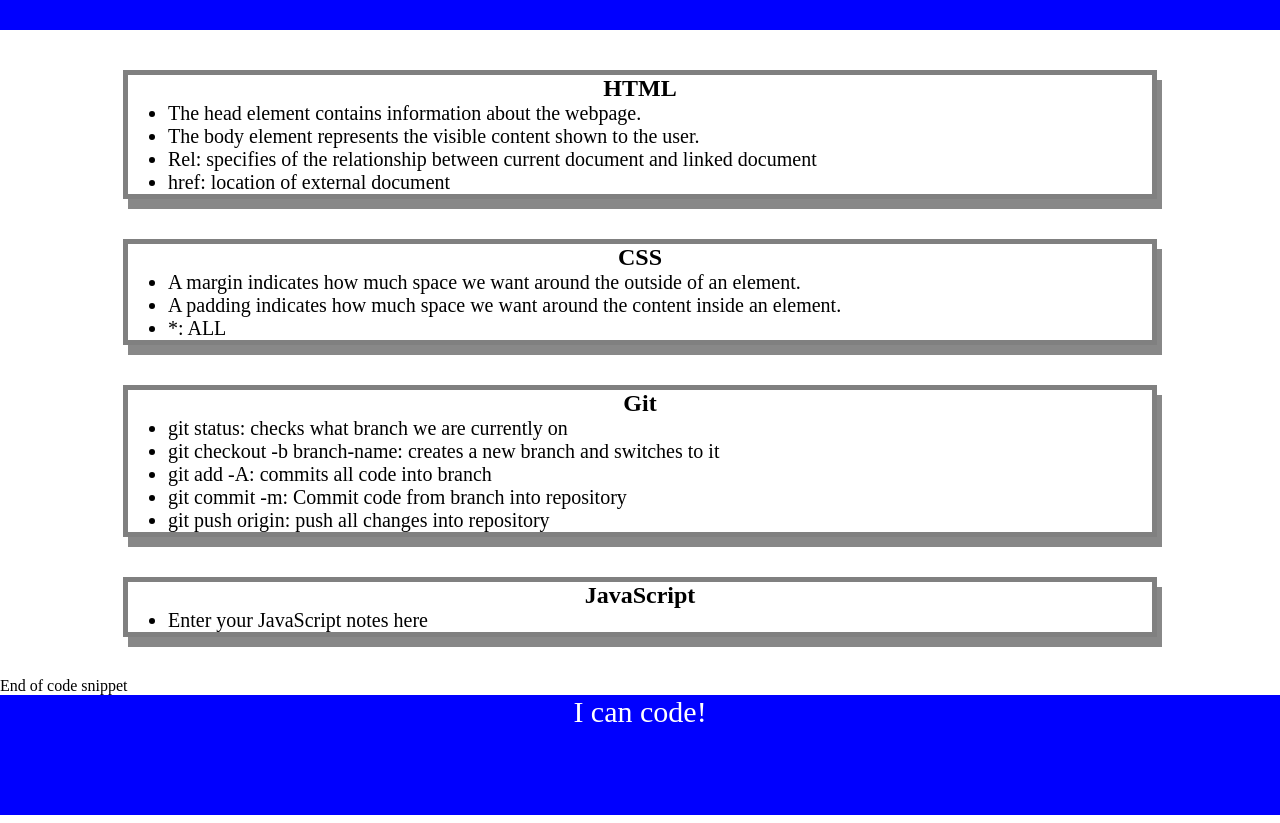
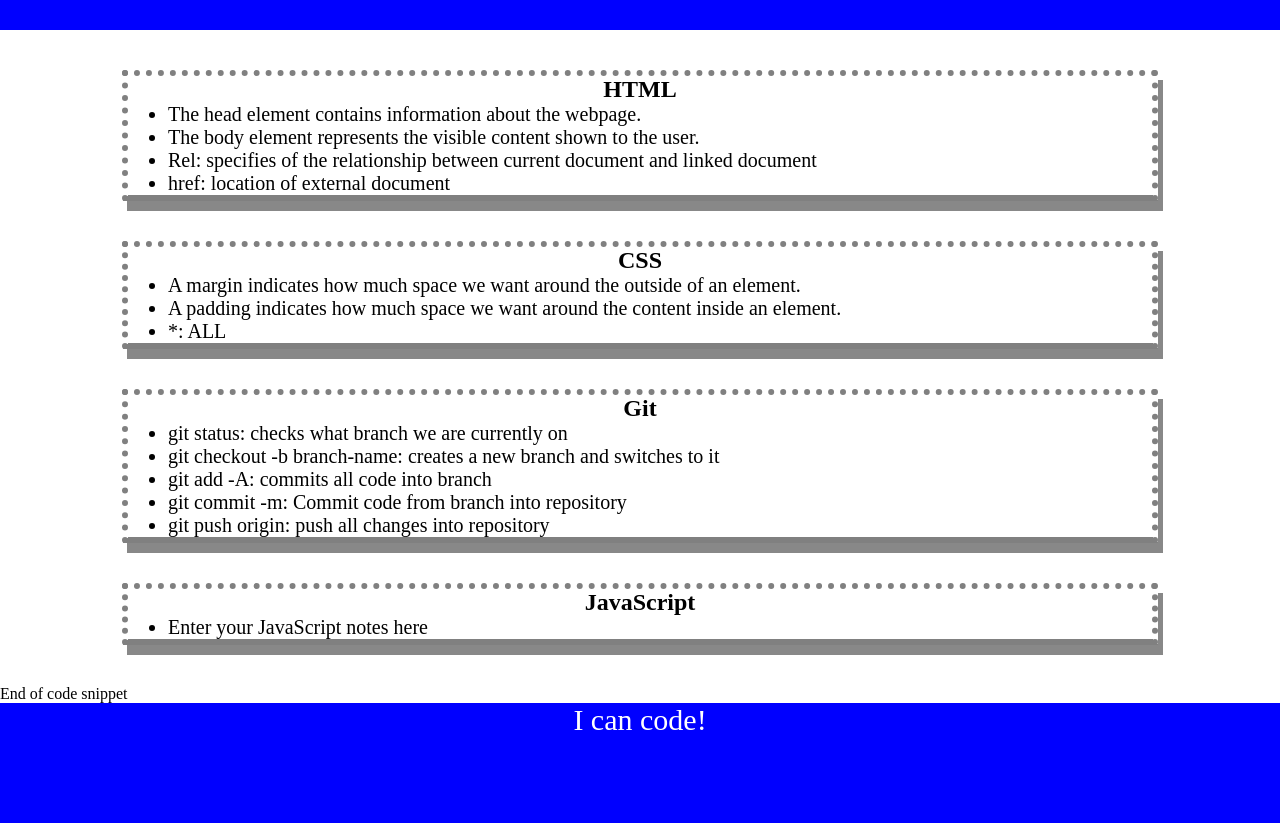
Before and after one commit to Finnmos1/prework-study-guide, a plain HTML site: page index.html in a window 1280 px wide. Shown: the part 90-913 px from the top of the page. Drawn offline with Linux system fonts and the light colour scheme.

Commit message:
added CSS to project

```diff
--- a/assets/style.css
+++ b/assets/style.css
@@ -31,6 +31,7 @@ p {
   .card {
     width: 80%;
     margin: 40px auto;
-    border: 5px solid gray;
+    border: 6px gray;
+    border-style: dotted dotted solid dotted;
     box-shadow: 5px 10px #888888;
   }
```
